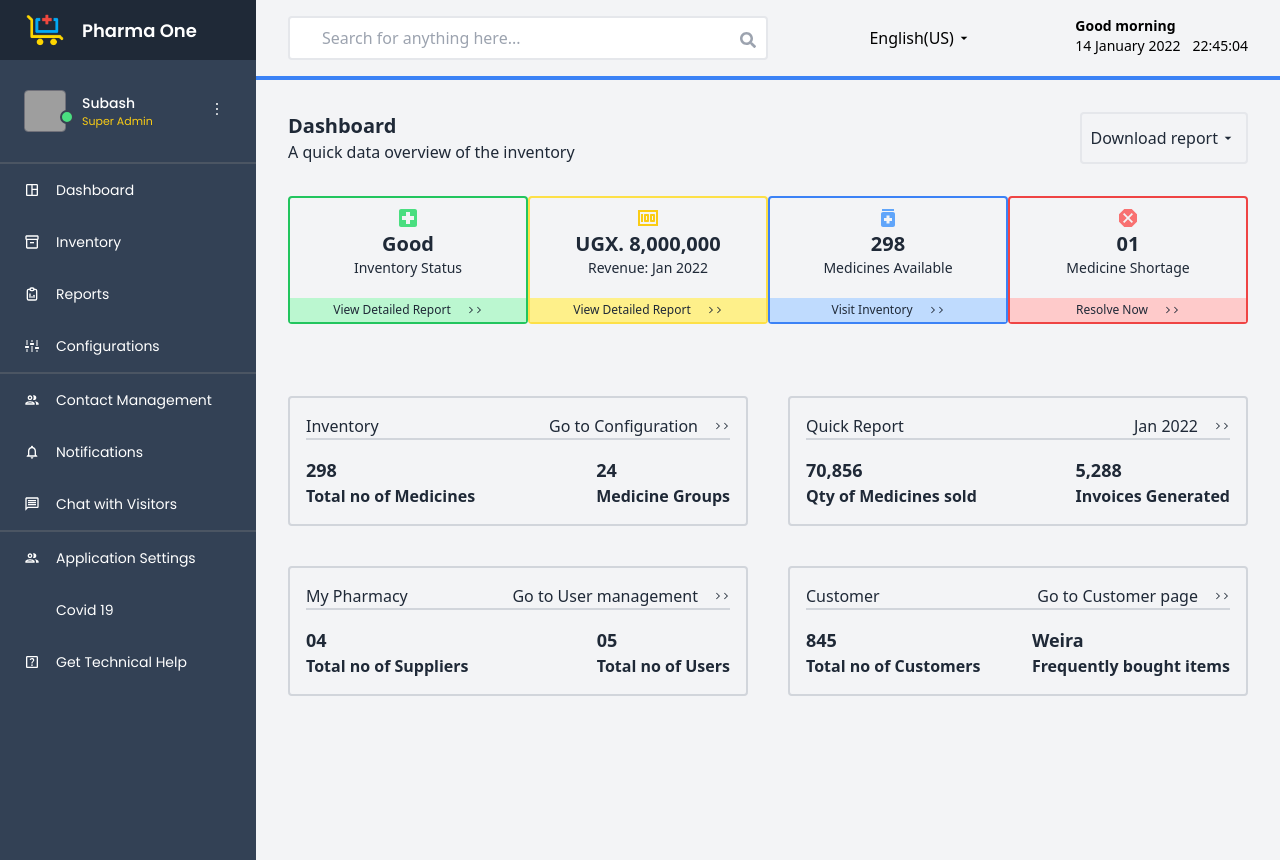
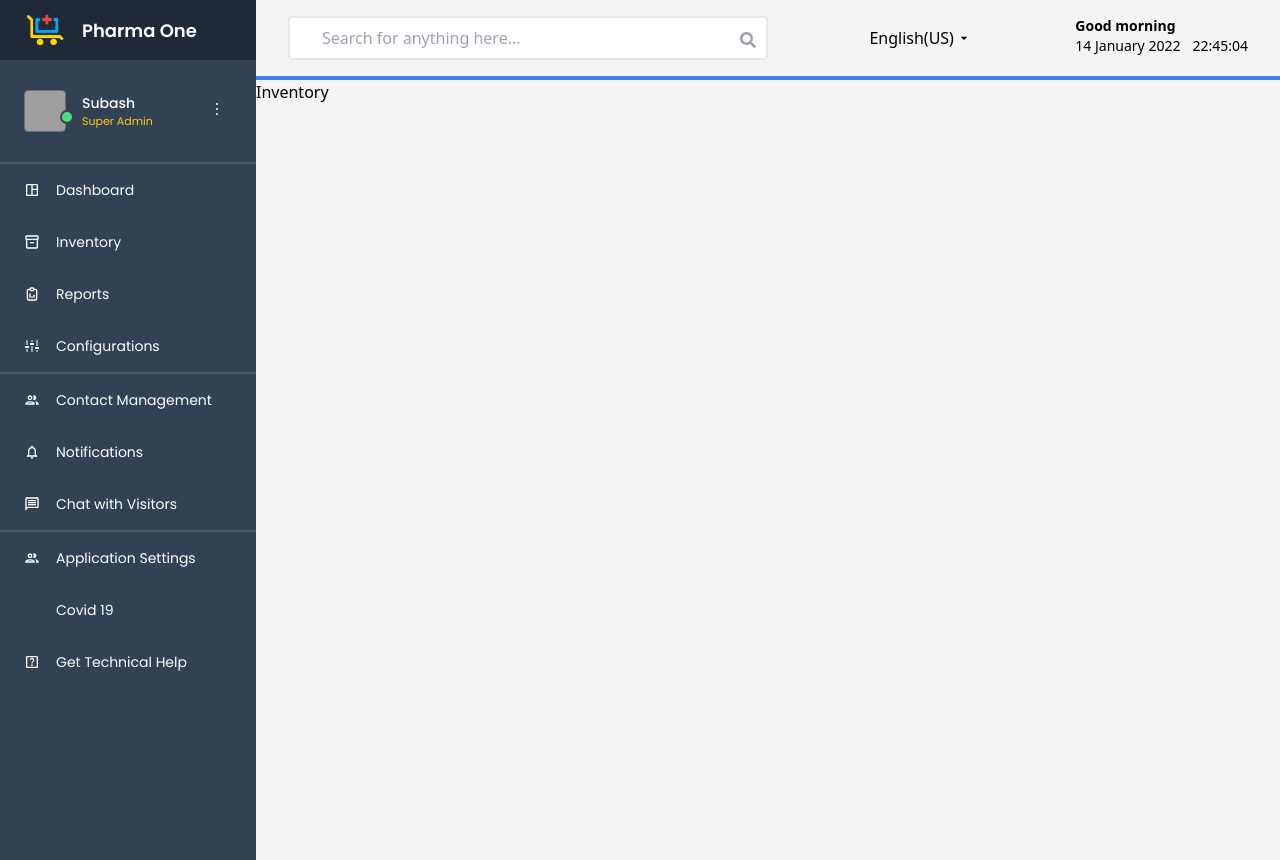
Before and after one commit to WandaWeira/pharmacy, a React (Vite) app: page /inventory in a window 1280 px wide. Built offline with nearby package versions, Linux system fonts and the light colour scheme; grey boxes are pictures that could not be loaded; some icons are missing.

Commit message:
React router added

```diff
--- a/package.json
+++ b/package.json
@@ -12,7 +12,8 @@
   "dependencies": {
     "react": "^18.2.0",
     "react-dom": "^18.2.0",
-    "react-icons": "^4.11.0"
+    "react-icons": "^4.11.0",
+    "react-router-dom": "^6.18.0"
   },
   "devDependencies": {
     "@types/react": "^18.2.15",
--- a/src/App.jsx
+++ b/src/App.jsx
@@ -1,17 +1,23 @@
-import React from "react";
+import { BrowserRouter, Routes, Route } from 'react-router-dom';
 import Dashboard from "./components/Dashboard";
 import SideBar from "./components/SideBar";
 import TopBar from "./components/TopBar";
+import Inventory from './components/Inventory';
 
 const App = () => {
   return (
-    <div className="flex">
-      <SideBar />
-      <div className="flex-1">
-        <TopBar />
-        <Dashboard />
+    <BrowserRouter>
+      <div className="flex">
+        <SideBar />
+        <div className="flex-1">
+          <TopBar />
+          <Routes>
+            <Route path="/" element={<Dashboard />} />
+            <Route path="/inventory" element={<Inventory />} />
+          </Routes>
+        </div>
       </div>
-    </div>
+    </BrowserRouter>
   );
 };
 
--- /dev/null
+++ b/src/components/Inventory.jsx
@@ -0,0 +1,9 @@
+import React from 'react'
+
+const Inventory = () => {
+  return (
+    <div>Inventory</div>
+  )
+}
+
+export default Inventory
--- a/src/components/SideBar.jsx
+++ b/src/components/SideBar.jsx
@@ -1,4 +1,4 @@
-import React from "react";
+import { Link } from "react-router-dom";
 import logo from "../assets/logo.png";
 import profileImage from "../assets/profile-image.jpeg";
 import { VscKebabVertical } from "react-icons/vsc";
@@ -45,14 +45,18 @@ const SideBar = () => {
           </div>
         </div>
         <div className="h-[0px] border border-gray-600" />
+        <Link to="/">
           <div className="group flex items-center gap-4 py-4 px-6 transition duration-300 ease-in-out hover:bg-teal-400 active:bg-teal-400 ">
             <MdOutlineSpaceDashboard className="text-white" />
             <p className="text-white text-sm font-poppins">Dashboard</p>
           </div>
+        </Link>
+        <Link to="/inventory">
           <div className="group flex items-center gap-4 py-4 px-6 transition duration-300 ease-in-out hover:bg-teal-400 active:bg-teal-400 ">
             <MdOutlineInventory2 className="text-white" />
             <p className="text-white text-sm font-poppins">Inventory</p>
           </div>
+        </Link>
         <div className="group flex items-center gap-4 py-4 px-6 transition duration-300 ease-in-out hover:bg-teal-400 active:bg-teal-400 ">
           <TbReportAnalytics className="text-white" />
           <p className="text-white text-sm font-poppins">Reports</p>
```
Also changed, not shown: 1 other file (tests, documents, lock files or other folders). Lines whose indentation alone changed are shown as unchanged.
